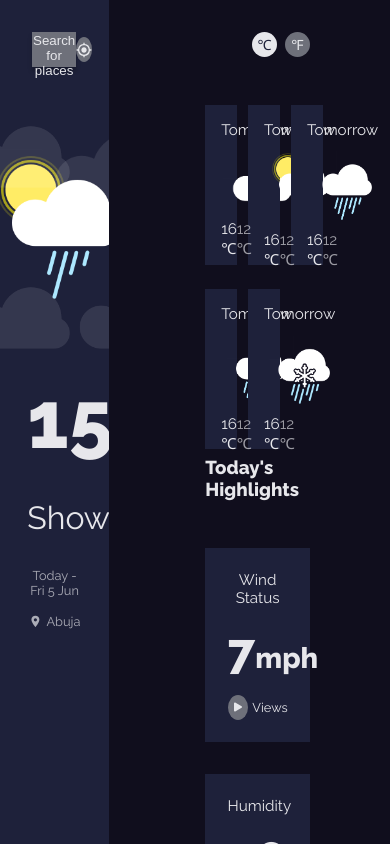
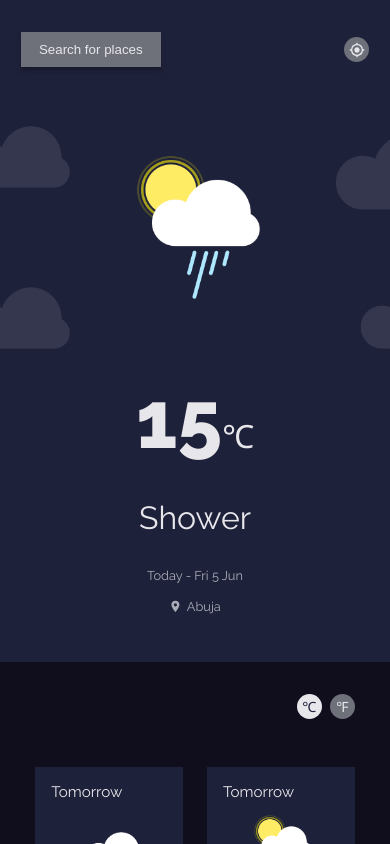
Before and after one commit to AugustBemsen/advanced_weather_app, a React (Create React App) app: page / in a window 390 px wide. Built offline with nearby package versions, Linux system fonts and the light colour scheme.

Commit message:
made app responsive on mobile screens

```diff
--- a/src/Home.js
+++ b/src/Home.js
@@ -21,4 +21,9 @@ const HomeStyles = styled.div`
   height: 100vh;
   position: relative;
   overflow: hidden;
+
+  @media screen and (max-width: 680px) {
+    display: block;
+    overflow: scroll;
+  }
 `;
--- a/src/parts/LeftSide/TopCta.js
+++ b/src/parts/LeftSide/TopCta.js
@@ -22,6 +22,10 @@ const TopCtaStyles = styled.div`
   justify-content: space-between;
   padding: 0 2rem;
 
+  @media screen and (max-width: 789px) {
+    padding: 0 1.3rem;
+   }
+
   button {
     width: 140px;
     height: 35px;
--- a/src/parts/LeftSide/index.js
+++ b/src/parts/LeftSide/index.js
@@ -29,4 +29,12 @@ const LeftSideStyles = styled.div`
   color: var(--white-color);
   padding: 2rem 0;
   overflow: hidden;
+
+  @media screen and (max-width: 789px) {
+    width: 33%;
+  }
+
+  @media screen and (max-width: 680px) {
+    width: 100%;
+  }
 `;
--- a/src/parts/RightSide/NextForecast.js
+++ b/src/parts/RightSide/NextForecast.js
@@ -97,5 +97,14 @@ const NextForecastStyles = styled.div`
     grid-gap: 1.5rem;
     grid-auto-flow: dense;
     column-count: 2;
+
+    @media screen and (max-width: 1024px) {
+      grid-template-columns: repeat(auto-fill, minmax(25%, 1fr));
+    }
+
+
+    @media screen and (max-width: 789px) {
+      grid-template-columns: repeat(auto-fill, minmax(45%, 1fr));
+    }
   }
 `;
--- a/src/parts/RightSide/index.js
+++ b/src/parts/RightSide/index.js
@@ -21,4 +21,13 @@ const RightSideStyles = styled.div`
   overflow-y: scroll;
   color: var(--white-color);
   background: var(--primary-color);
+
+  @media screen and (max-width: 789px) {
+    width: 68%;
+    padding: 2rem 2.2rem 4rem 2.2rem;
+  }
+
+  @media screen and (max-width: 680px) {
+    width: 100%;
+  }
 `;
```
